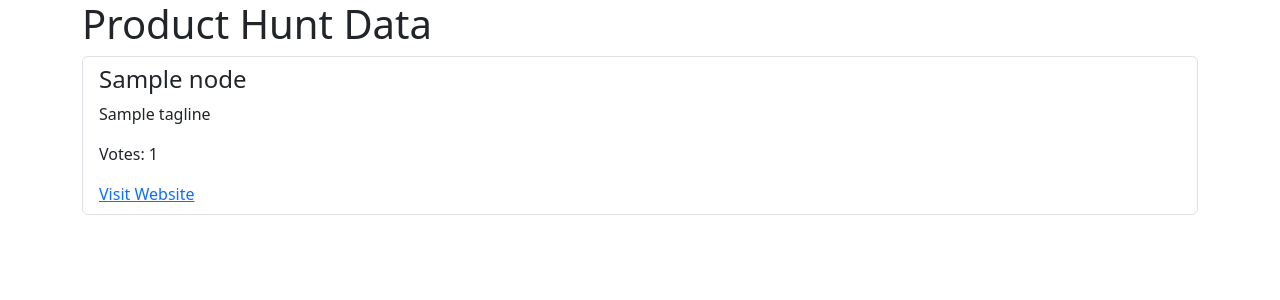
After one commit to KianHaghighi/Market-Map-Builder, a Flask app: page /producthunt_data in a window 1280 px wide. The commit adds this page. Shown: the top 300 px of the page. Run offline with Flask 3, Linux system fonts and the light colour scheme; tables that the repository leaves empty hold one stand-in row (values such as "Sample post"); a database or web service that is not in the repository returns one stand-in record (values such as "Sample title"); data that the repository does not hold is empty.

Commit message:
Adds product hunt data

```diff
--- a/app.py
+++ b/app.py
@@ -68,6 +68,69 @@ def market_map():
 
     return render_template('market_map.html', markets_html=markets_html)
 
+@app.route('/crunchbase_data')
+def crunchbase_data():
+    data = fetch_crunchbase_data()
+    return render_template('crunchbase_data.html', data=data)
+
+@app.route('/select_companies', methods=['POST'])
+def select_companies():
+    selected_companies = request.form.getlist('company')
+    # Process the selected companies
+    return f"Selected companies: {', '.join(selected_companies)}"
+
+def generate_companies_html(market):
+    # Example function to generate HTML for companies
+    companies = ['Company A', 'Company B', 'Company C']
+    companies_html = '<div class="form-check">'
+    for company in companies:
+        companies_html += f'<input class="form-check-input" type="checkbox" name="company" value="{company}">'
+        companies_html += f'<label class="form-check-label">{company}</label><br>'
+    companies_html += '</div>'
+    return companies_html
+
+
+@app.route('/producthunt_data')
+def producthunt_data():
+    data = fetch_producthunt_data()
+    if data:
+        return render_template('producthunt_data.html', data=data)
+    else:
+        return "Error fetching data from Product Hunt"
+
+def fetch_producthunt_data():
+    url = "https://api.producthunt.com/v2/api/graphql"
+    headers = {
+        "Authorization": "Bearer WOvgoSDNLBtwGJ_iWZYUV6HOOMB_Mg0v__XS_MTAblQ",
+        "Content-Type": "application/json"
+    }
+    query = """
+    {
+      posts {
+        edges {
+          node {
+            name
+            tagline
+            votesCount
+            website
+          }
+        }
+      }
+    }
+    """
+    response = requests.post(url, headers=headers, json={"query": query})
+    if response.status_code == 200:
+        return response.json()["data"]["posts"]["edges"]
+    else:
+        return None
+
+if __name__ == '__main__':
+    app.run(debug=True)
+
+@app.route('/producthunt_data', methods=['GET'])
+def producthunt_data():
+    return render_template('producthunt_data.html')
+
 def fetch_crunchbase_data():
     url = "https://api.crunchbase.com/api/v3.1/your_endpoint"
     params = {
@@ -102,5 +165,39 @@ def generate_companies_html(market):
     return companies_html
 
 
+@app.route('/producthunt_data')
+def producthunt_data():
+    data = fetch_producthunt_data()
+    if data:
+        return render_template('producthunt_data.html', data=data)
+    else:
+        return "Error fetching data from Product Hunt"
+
+def fetch_producthunt_data():
+    url = "https://api.producthunt.com/v2/api/graphql"
+    headers = {
+        "Authorization": "Bearer WOvgoSDNLBtwGJ_iWZYUV6HOOMB_Mg0v__XS_MTAblQ",
+        "Content-Type": "application/json"
+    }
+    query = """
+    {
+      posts {
+        edges {
+          node {
+            name
+            tagline
+            votesCount
+            website
+          }
+        }
+      }
+    }
+    """
+    response = requests.post(url, headers=headers, json={"query": query})
+    if response.status_code == 200:
+        return response.json()["data"]["posts"]["edges"]
+    else:
+        return None
+
 if __name__ == '__main__':
     app.run(debug=True)
--- a/templates/builder.html
+++ b/templates/builder.html
@@ -36,6 +36,7 @@
         <button type="submit">Search Dataset</button>
         <button type="create_market_map">Create Market Map</button>
     </form>
+    <a href="/producthunt_data" class="btn btn-primary">Product Hunt</a>
     <label for="numSegments">Number of Segments:</label>
     <input type="number" id="numSegments" name="numSegments" min="1" max="10" onchange="createSegmentInputs()">
     <div id="segmentNames"></div>
--- /dev/null
+++ b/templates/producthunt_data.html
@@ -0,0 +1,22 @@
+<!DOCTYPE html>
+<html>
+<head>
+    <title>Product Hunt Data</title>
+    <link rel="stylesheet" href="https://cdn.jsdelivr.net/npm/bootstrap@5.3.0/dist/css/bootstrap.min.css">
+</head>
+<body>
+    <div class="container">
+        <h1>Product Hunt Data</h1>
+        <div class="list-group">
+            {% for post in data %}
+                <div class="list-group-item">
+                    <h4>{{ post.node.name }}</h4>
+                    <p>{{ post.node.tagline }}</p>
+                    <p>Votes: {{ post.node.votesCount }}</p>
+                    <a href="{{ post.node.website }}" target="_blank">Visit Website</a>
+                </div>
+            {% endfor %}
+        </div>
+    </div>
+</body>
+</html>
```
